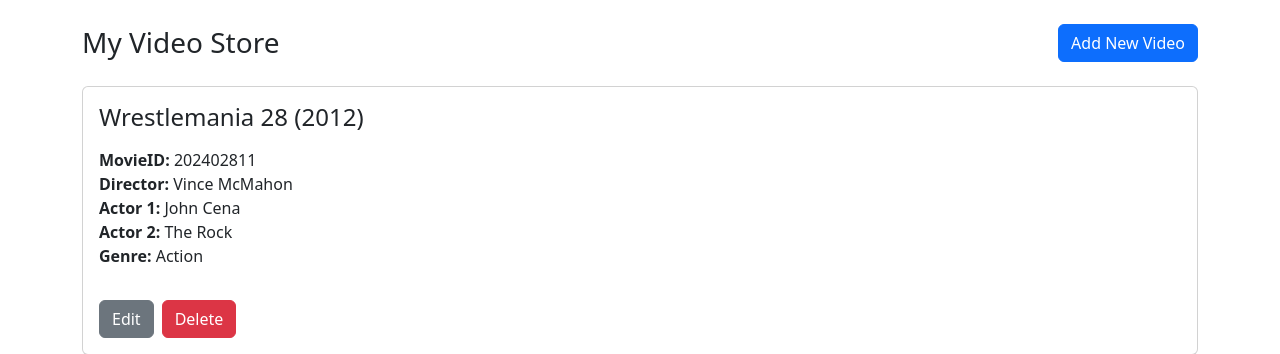
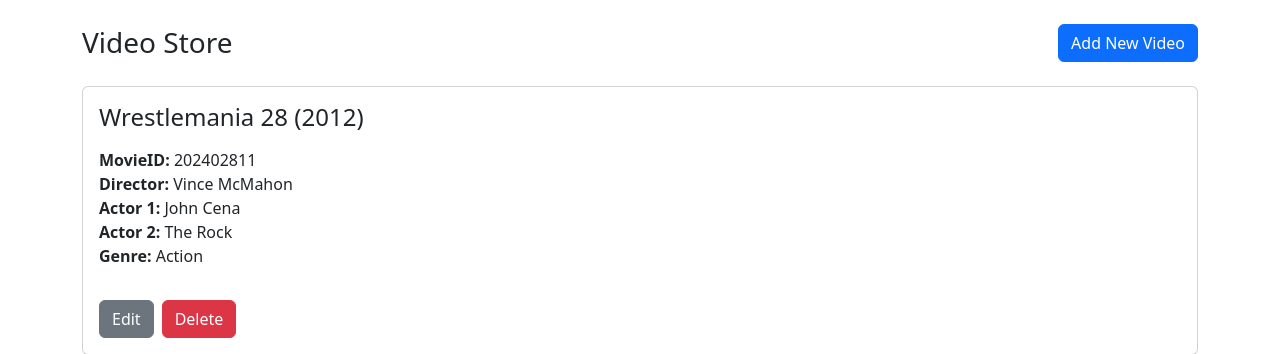
Before and after one commit to mhmdko/movie_app, a Django app: page /202402811/ in a window 1280 px wide. Shown: the top 354 px of the page. Run offline with Django 5.2, Linux system fonts and the light colour scheme; data comes from the database, SQL or seed files in the repository.

Commit message:
Update base.html

```diff
--- a/videostore/movies/templates/movies/base.html
+++ b/videostore/movies/templates/movies/base.html
@@ -8,7 +8,7 @@
   </head>
   <body class="container py-4">
     <header class="mb-4 d-flex align-items-center gap-2">
-      <a class="h3 text-decoration-none mb-0" href="{% url 'movies:movie_list' %}">My Video Store</a>
+      <a class="h3 text-decoration-none mb-0" href="{% url 'movies:movie_list' %}">Video Store</a>
       <a class="btn btn-primary ms-auto" href="{% url 'movies:movie_create' %}">Add New Video</a>
     </header>
     {% block content %}{% endblock %}
```
